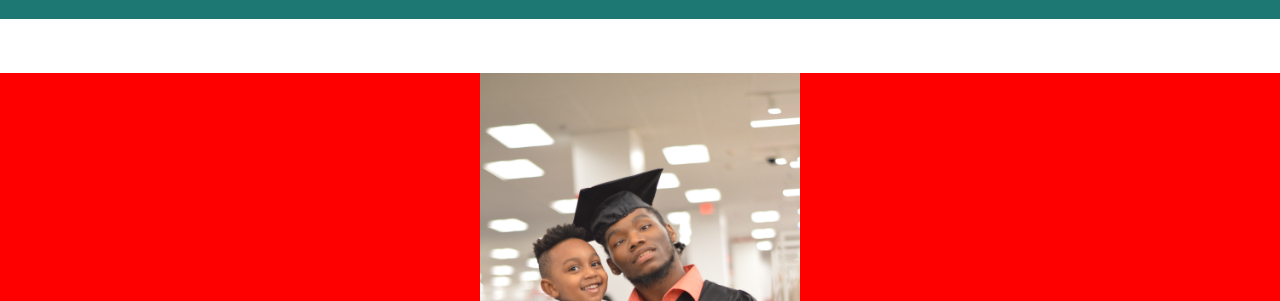
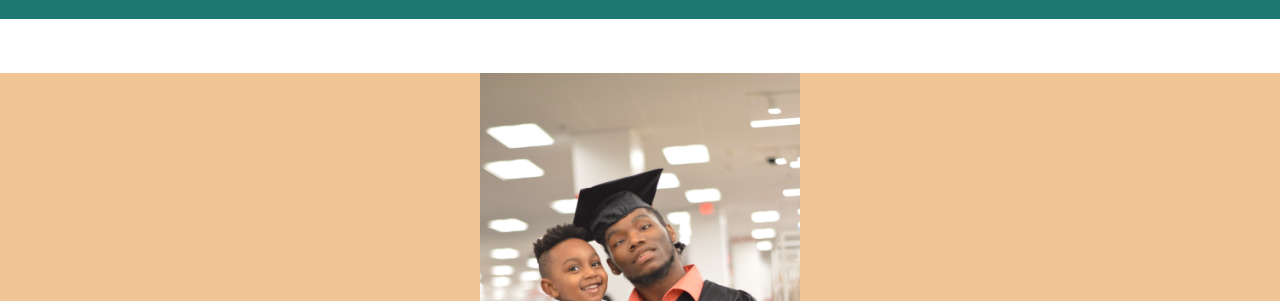
Before and after one commit to ElijahLogan/ElijahLogan.github.io, a plain HTML site: page index.html in a window 1280 px wide. Shown: the part 61-362 px from the top of the page. Drawn offline with nearby package versions, Linux system fonts and the light colour scheme.

Commit message:
changed background color

```diff
--- a/index.css
+++ b/index.css
@@ -65,7 +65,7 @@ img {
     display:flex;
     justify-content: center;
     align-items: center;
-    background-color:red;
+    background-color:#f0c495;
 
 }
 
```
